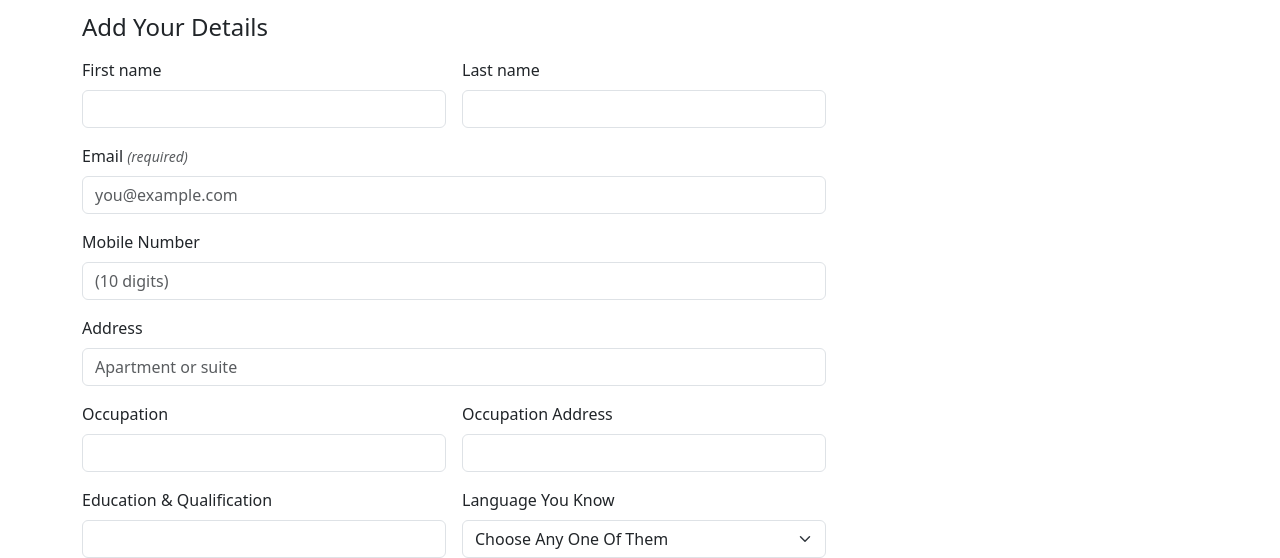
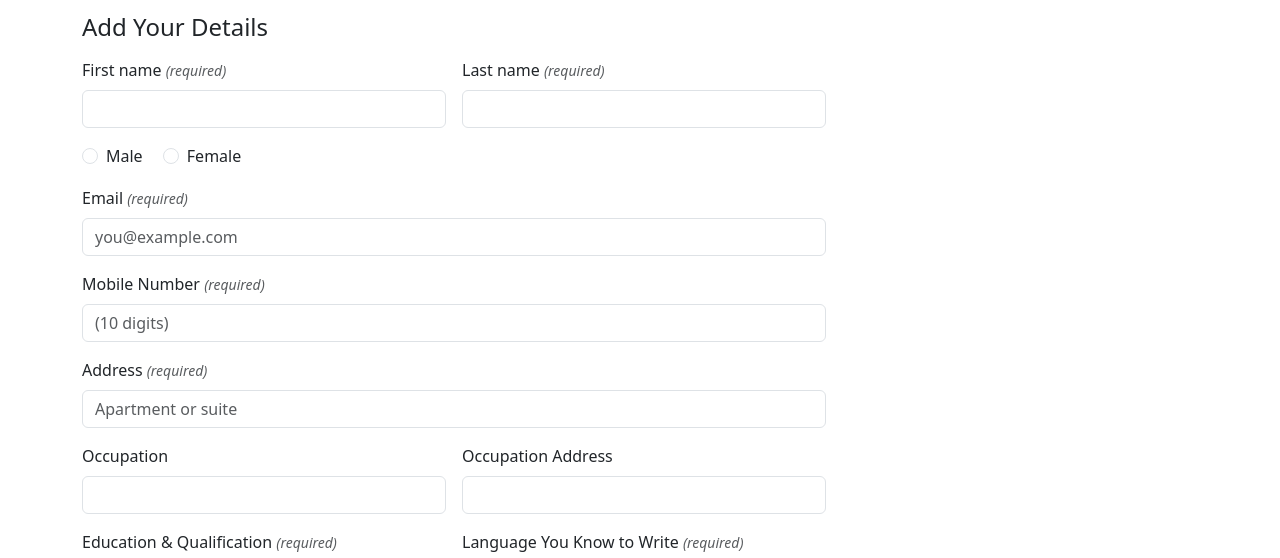
Before and after one commit to DevMehta13/NGO, a plain HTML site: page blind.html in a window 1280 px wide. Shown: the part 247-805 px from the top of the page. Drawn offline with nearby package versions, Linux system fonts and the light colour scheme.

Commit message:
Update blind.html

```diff
--- a/blind.html
+++ b/blind.html
@@ -10,14 +10,14 @@
 <body>
     <nav class="navbar navbar-expand-lg " style="background-color: rgba(var(--bs-tertiary-bg-rgb), var(--bs-bg-opacity)) !important;">
         <div class="container-fluid ">
-          <a class="navbar-brand img-logo" href="./index.html"><img src="./LOGO.jpg" alt="LOGO" height="60px"/>Ek Prayas</a>
+          <a class="navbar-brand img-logo" href="/"><img src="./LOGO.jpg" alt="LOGO" height="60px"/>Ek Prayas</a>
           <button class="navbar-toggler" type="button" data-bs-toggle="collapse" data-bs-target="#navbarSupportedContent" aria-controls="navbarSupportedContent" aria-expanded="false" aria-label="Toggle navigation">
             <span class="navbar-toggler-icon"></span>
           </button>
           <div class="collapse navbar-collapse" id="navbarSupportedContent">
             <ul class="navbar-nav me-auto mb-2 mb-lg-0">
               <li class="nav-item navi-item">
-                <a class="nav-link active" aria-current="page" href="./index.html">Home </a>
+                <a class="nav-link active" aria-current="page" href="/">Home </a>
               </li>
               <li class="nav-item navi-item">
                 <a class="nav-link active" aria-current="page" href="#">Our Initiative </a>
@@ -108,7 +108,7 @@
               <form class="needs-validation" novalidate="">
                 <div class="row g-3">
                   <div class="col-sm-6">
-                    <label for="firstName" class="form-label">First name</label>
+                    <label for="firstName" class="form-label">First name <span class="text-body-secondary"><em><small>(required) </small></em></span></label>
                     <input type="text" class="form-control" id="firstName" placeholder="" value="" required="">
                     <div class="invalid-feedback">
                       Valid first name is required.
@@ -116,23 +116,24 @@
                   </div>
 
                   <div class="col-sm-6">
-                    <label for="lastName" class="form-label">Last name</label>
+                    <label for="lastName" class="form-label">Last name <span class="text-body-secondary"><em><small>(required) </small></em></span></label>
                     <input type="text" class="form-control" id="lastName" placeholder="" value="" required="">
                     <div class="invalid-feedback">
                       Valid last name is required.
                     </div>
                   </div>
 
-                  <!-- <div class="col-12">
-                    <label for="username" class="form-label">Username</label>
-                    <div class="input-group has-validation">
-                      <span class="input-group-text">@</span>
-                      <input type="text" class="form-control" id="username" placeholder="Username" required="">
-                    <div class="invalid-feedback">
-                        Your username is required.
-                      </div>
-                    </div>
-                  </div> -->
+                <div class="gen">
+                  <div class="form-check form-check-inline">
+                    <input class="form-check-input" type="radio" name="inlineRadioOptions" id="inlineRadio1" value="option1">
+                    <label class="form-check-label" for="inlineRadio1">Male</label>
+                  </div>
+                  <div class="form-check form-check-inline">
+                    <input class="form-check-input" type="radio" name="inlineRadioOptions" id="inlineRadio2" value="option2">
+                    <label class="form-check-label" for="inlineRadio2">Female</label>
+                  </div>
+                </div>
+
 
                   <div class="col-12">
                     <label for="email" class="form-label">Email <span class="text-body-secondary"><em><small>(required) </small></em></span></label>
@@ -143,12 +144,12 @@
                   </div>
 
                   <div class="col-12">
-                    <label for="address" class="form-label">Mobile Number</label>
+                    <label for="address" class="form-label">Mobile Number <span class="text-body-secondary"><em><small>(required) </small></em></span></label>
                     <input type="number" class="form-control" id="address" placeholder="(10 digits)" required>
                   </div>
 
                   <div class="col-12">
-                    <label for="address2" class="form-label">Address</label>
+                    <label for="address2" class="form-label">Address <span class="text-body-secondary"><em><small>(required) </small></em></span></label>
                     <input type="text" class="form-control" id="address2" placeholder="Apartment or suite">
                   </div>
 
@@ -169,7 +170,7 @@
                   </div>
 
                   <div class="col-sm-6">
-                    <label for="firstName" class="form-label">Education & Qualification </label>
+                    <label for="firstName" class="form-label">Education & Qualification <span class="text-body-secondary"><em><small>(required) </small></em></span></label>
                     <input type="text" class="form-control" id="firstName" placeholder="" value="" required="">
                     <div class="invalid-feedback">
                       Valid Education & Qualification is required.
@@ -177,7 +178,7 @@
                   </div>
 
                   <div class="col-sm-6">
-                    <label for="country" class="form-label">Language You Know</label>
+                    <label for="country" class="form-label">Language You Know to Write <span class="text-body-secondary"><em><small>(required) </small></em></span></label>
                     <select class="form-select" id="country" required="">
                       <option value="" disabled selected >Choose Any One Of Them</option>
                       <option>Gujarati</option>
@@ -189,7 +190,7 @@
                     </div>
                   </div>
                   <div class="mb-3">
-                <label for="formFile" class="form-label">Upload Photo</label>
+                <label for="formFile" class="form-label">Upload Photo <span class="text-body-secondary"><em><small>(required) </small></em></span></label>
                 <input class="form-control" type="file" id="formFile">
               </div>
 
```
